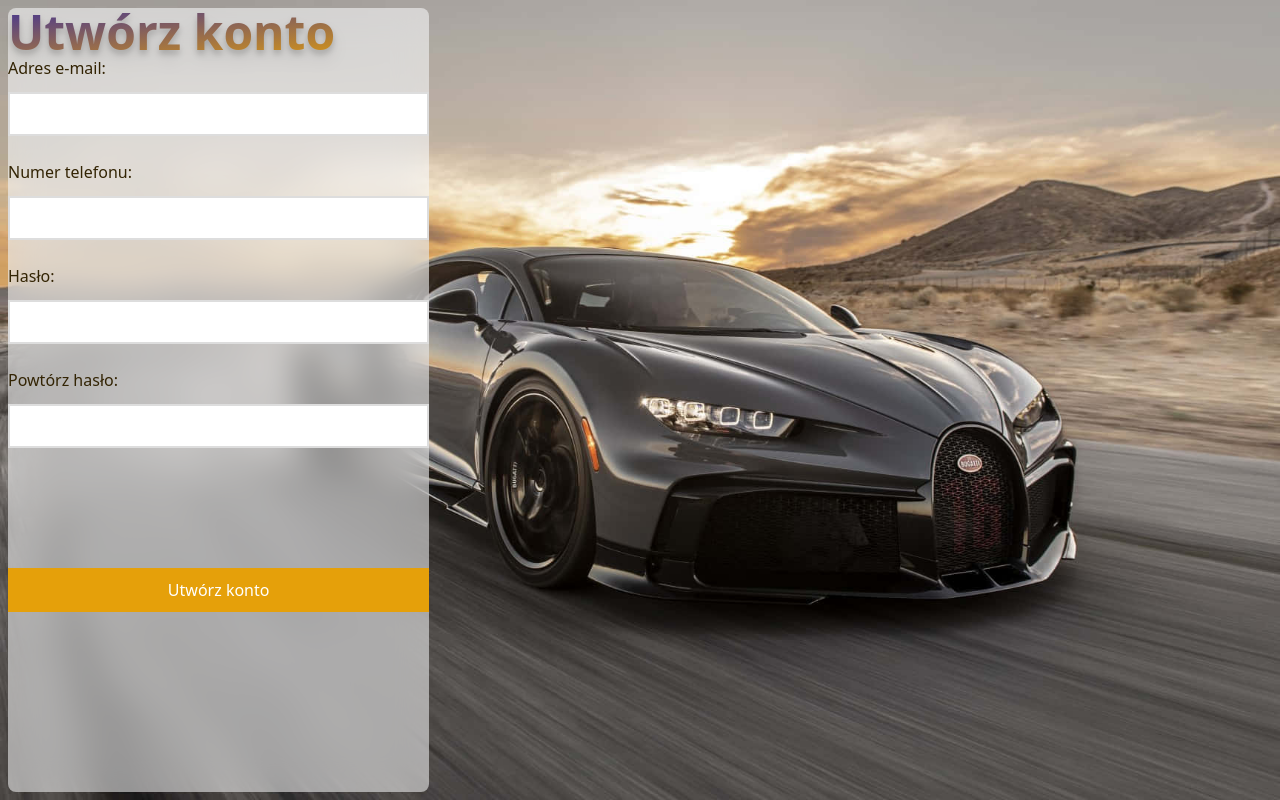
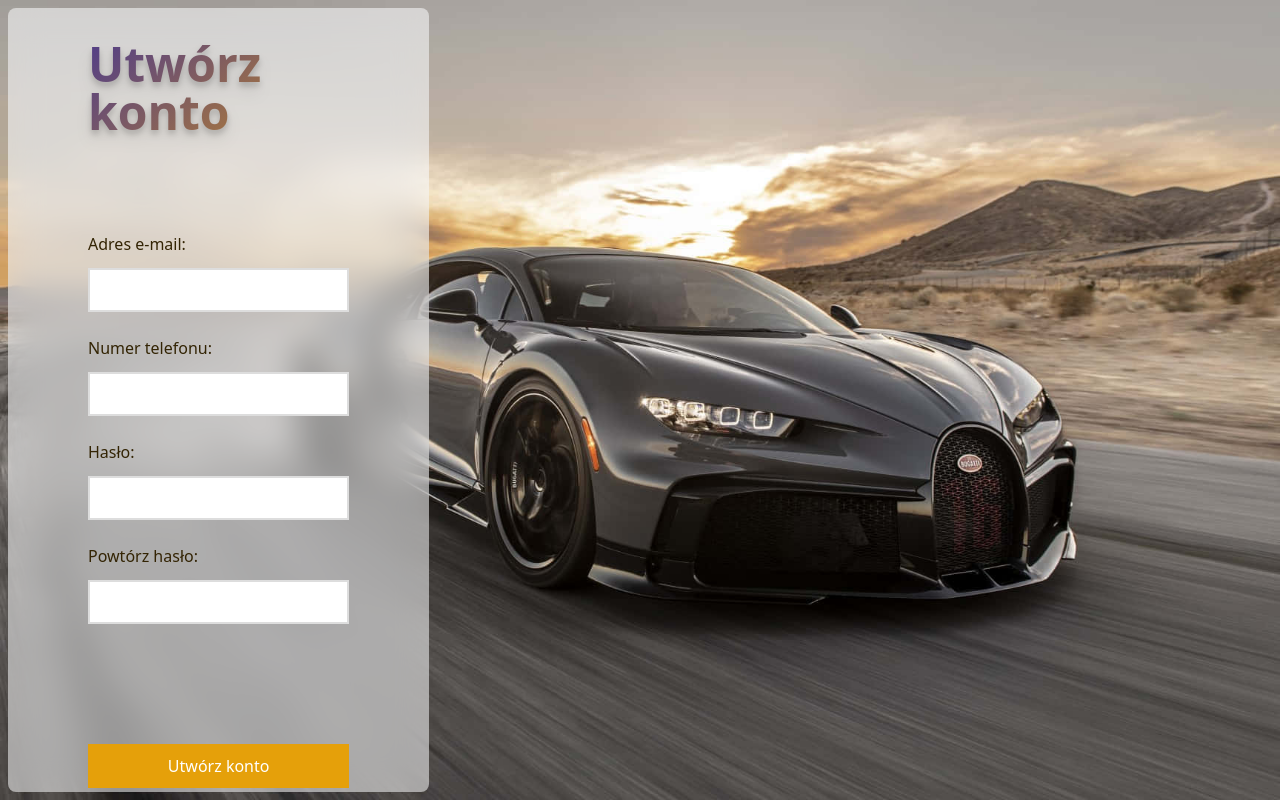
Before and after one commit to MatiHalek/OTOSZROTO, a Nuxt app: page /rejestracja in a window 1280 px wide. Built offline with nearby package versions, Linux system fonts and the light colour scheme.

Commit message:
fix: update margins and paddings

```diff
--- a/components/Headers/PageTitle.vue
+++ b/components/Headers/PageTitle.vue
@@ -1,5 +1,5 @@
 <template>
-    <h1 class="text-5xl drop-shadow-lg font-bold bg-clip-text text-transparent bg-gradient-to-br from-[#463691] to-[#E5A00A]">
+    <h1 class="text-5xl drop-shadow-lg font-bold bg-clip-text text-transparent bg-gradient-to-br from-[#463691] to-[#E5A00A] pb-24 pt-8">
         <slot/>
     </h1>
 </template>
--- a/components/UI/AppForm.vue
+++ b/components/UI/AppForm.vue
@@ -1,5 +1,5 @@
 <template>
-    <form class="w-1/3 bg-[#FFF8] h-full rounded-lg backdrop-saturate-50 backdrop-blur-lg">
+    <form class="w-1/3 bg-[#FFF8] h-full rounded-lg backdrop-saturate-50 backdrop-blur-lg px-20">
         <slot />
     </form>
 </template>
--- a/pages/rejestracja/index.vue
+++ b/pages/rejestracja/index.vue
@@ -1,8 +1,7 @@
 <template>
     <AppForm>
-        <PageTitle >
-            Utwórz konto
-        </PageTitle>
+        <PageTitle>Utwórz konto</PageTitle>
+
         <VerticalGroup class="gap-y-6">
             <VerticalGroup>
                 <InputLabel>Adres e-mail:</InputLabel>
```
